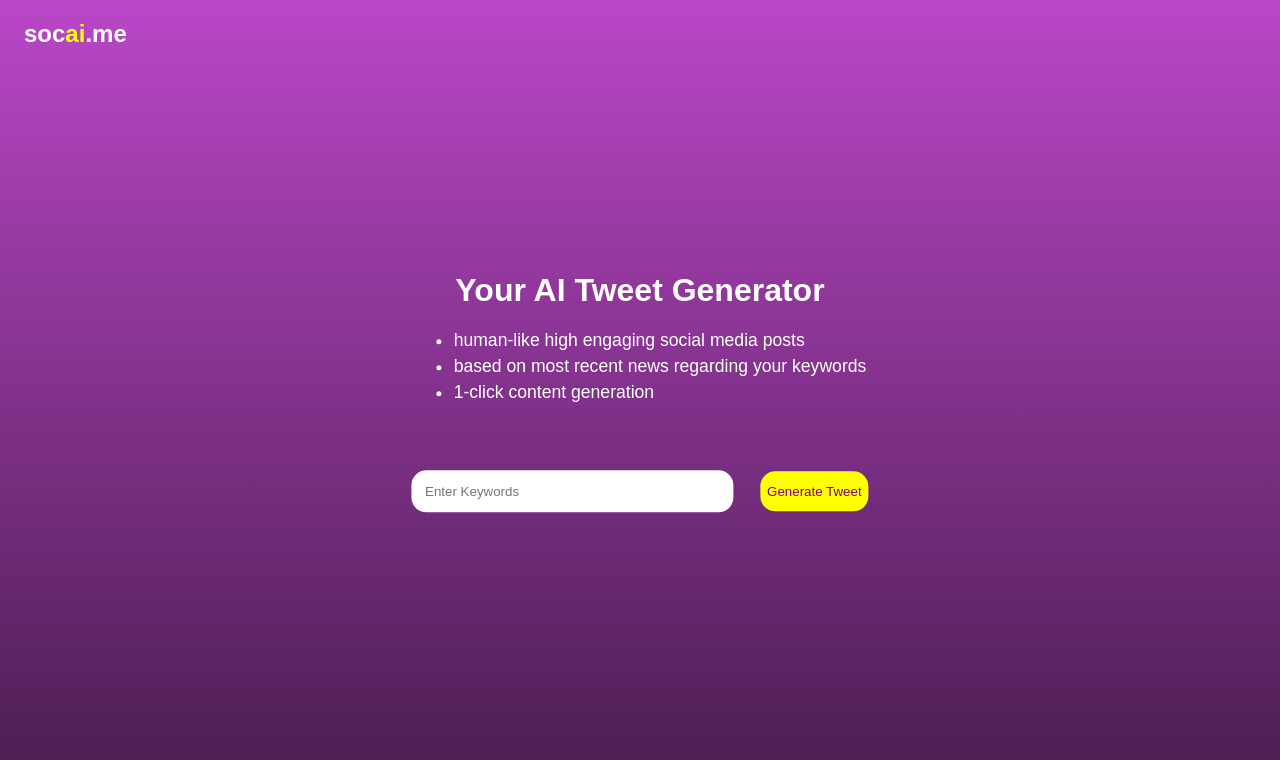
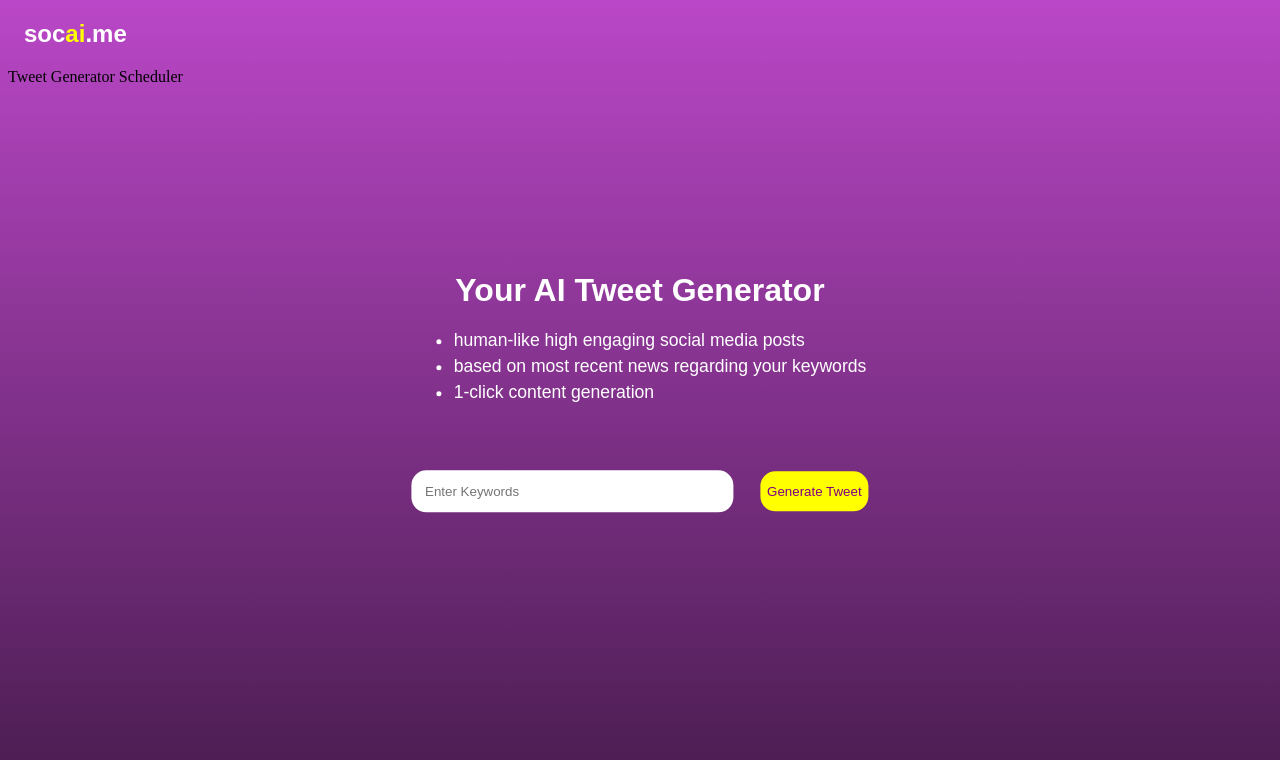
Before and after one commit to friedrich-eibl/socai-frontend, a plain HTML site: page index.html in a window 1280 px wide. Drawn offline with Linux system fonts and the light colour scheme.

Commit message:
Update index.html

```diff
--- a/index.html
+++ b/index.html
@@ -9,6 +9,10 @@
 		<nav>
 			<h2>soc<span class="colorme">ai</span>.me<h2>
 		</nav>
+		<div class="tool-tabs">
+			<a class="active">Tweet Generator</a>
+			<a>Scheduler</a>
+		</div>
 		<div class="content">
 		<div class="description">
 			<h1>Your AI Tweet Generator</h1>
```
